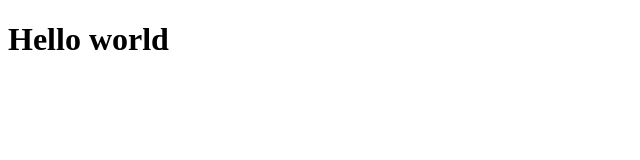
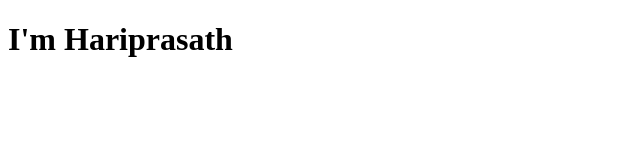
Before and after one commit to haridas28102002/fastAPIBlog, a plain HTML site: page index.html in a window 1280 px wide. Shown: the whole page, without its empty margins (0-640 px from the left). Drawn offline with Linux system fonts and the light colour scheme.

Commit message:
fix: changes made in index file

```diff
--- a/index.html
+++ b/index.html
@@ -6,6 +6,6 @@
     <title>Document</title>
 </head>
 <body>
-    <h1>Hello world</h1>
+    <h1>I'm Hariprasath</h1>
 </body>
 </html>
```
